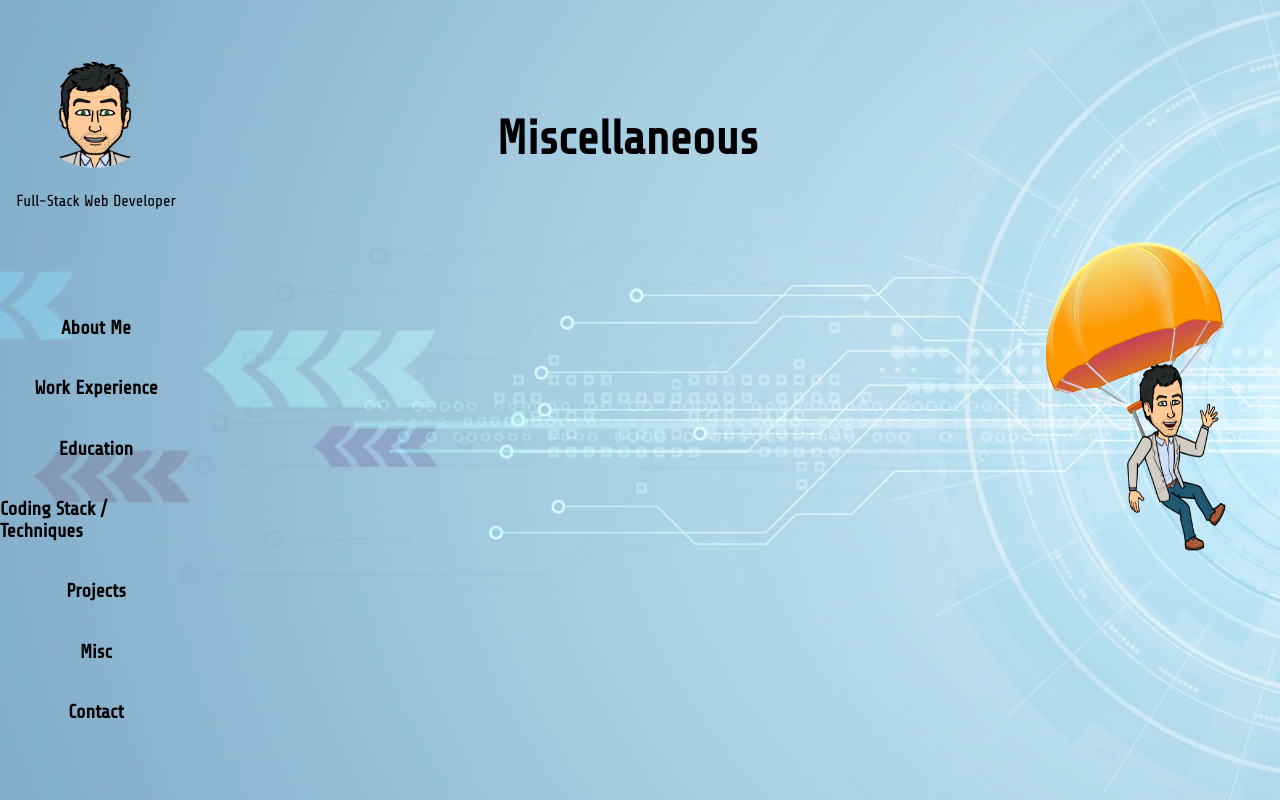
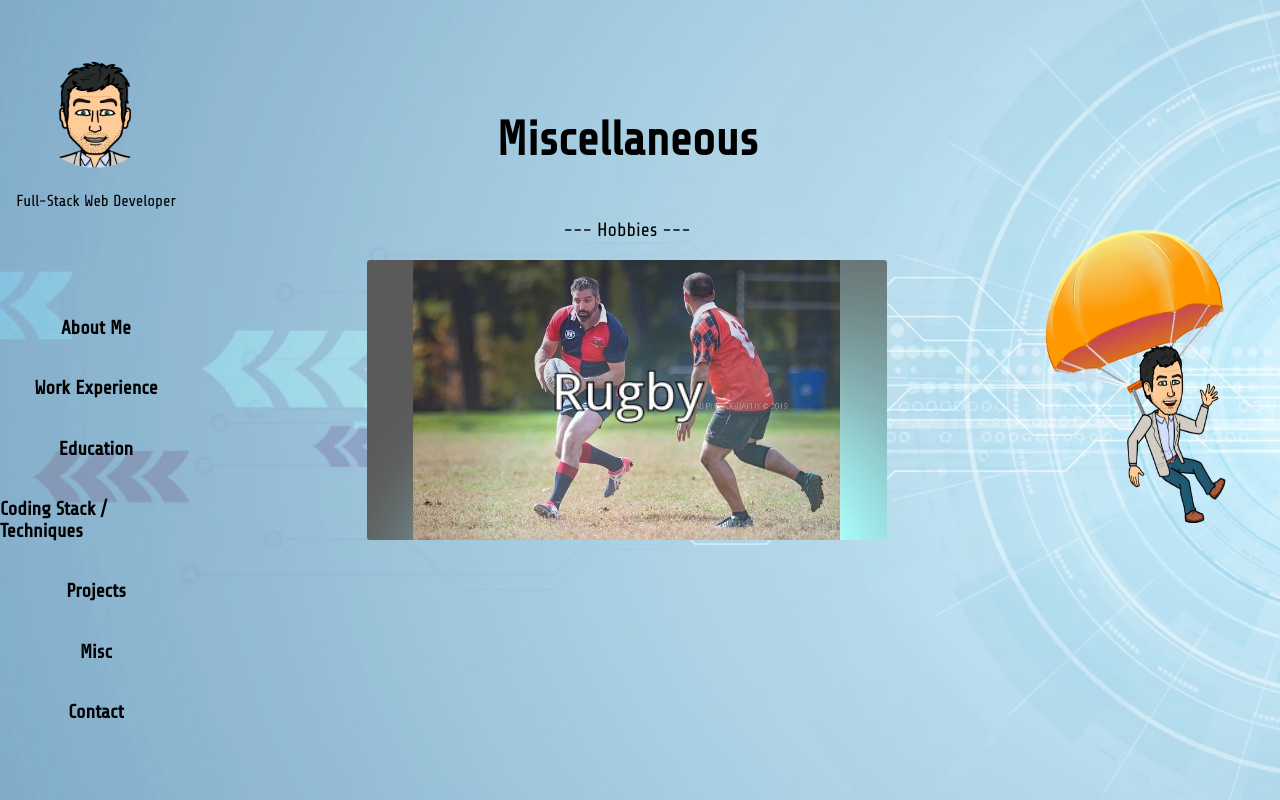
Before and after one commit to cbrindle/resume-page, a React (Create React App) app in the folder front-end/: page /misc in a window 1280 px wide. Built offline with nearby package versions, Linux system fonts and the light colour scheme.

Commit message:
Added Rugby hobby image and content to Misc component. Need to created Rugby modal.

```diff
--- a/front-end/src/components/Misc/Misc.js
+++ b/front-end/src/components/Misc/Misc.js
@@ -1,15 +1,20 @@
 import React, { Component } from 'react';
 import brindleMisc from '../../images/brindle-misc.png';
-
+import hobbyRugby from '../../images/hobbyRugby.jpg';
 
 export default class Misc extends Component {
     render() {
         return (
             <div style={styles.main}>
-                <div style={styles.center}>
+                <div style={styles.centerTitle}>
                     <h1 style={styles.title}>Miscellaneous</h1>
                 </div>
-
+                <div style={styles.centerContent}>
+                    <div>
+                        <p style={{textAlign:'center'}}>--- Hobbies ---</p>
+                        <img src={hobbyRugby} alt="Brindle playing rugby, putting a step on a fool." style={styles.linkImage} />
+                    </div>
+                </div>
                 <div style={styles.imgArea}>
                     <img src={brindleMisc} style={styles.rightImg} alt="Bitmoji of Brindle at parachuting onto the web page" />
                 </div>
@@ -24,16 +29,25 @@
         height: '100vh',
         width: '85vw',
         gridTemplateColumns: '10% 60% 30%',
-        gridTemplateRows: '10% 85% 5%'
+        gridTemplateRows: '10% 15% 70% 5%'
     },
-    center: {
+    centerTitle: {
         display: 'flex',
         flexDirection: 'column',
         gridArea: '2 / 2 / span 1 / span 1',
-        alignItems: 'center'
+        alignItems: 'center',
+        justifyContent: 'center'
     },
     title: {
         fontSize: '3em'
+    },
+    centerContent: {
+        display: 'flex',
+        flexDirection: 'column',
+        gridArea: '3 / 2 / span 1 / span 1',
+        fontSize: '1.2em',
+        alignItems: 'center',
+        overflowY: 'scroll'
     },
     imgArea: {
         display: 'flex',
@@ -44,5 +58,9 @@
     rightImg: {
         width: '75%',
         height: '40%'
+    },
+    linkImage: {
+        borderRadius: '3px',
+        cursor: 'pointer'
     }
 }
```
Also changed, not shown: front-end/src/images/hobbyRugby.jpg (added).
